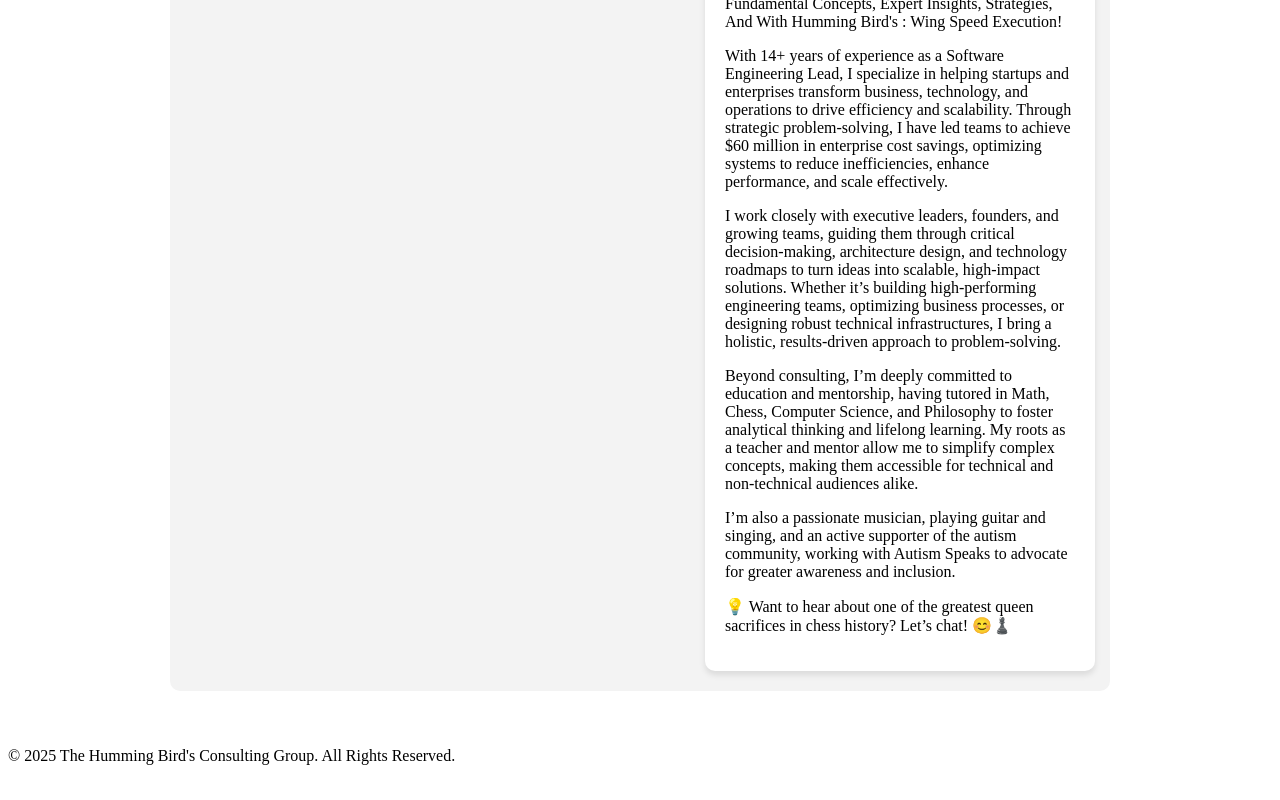
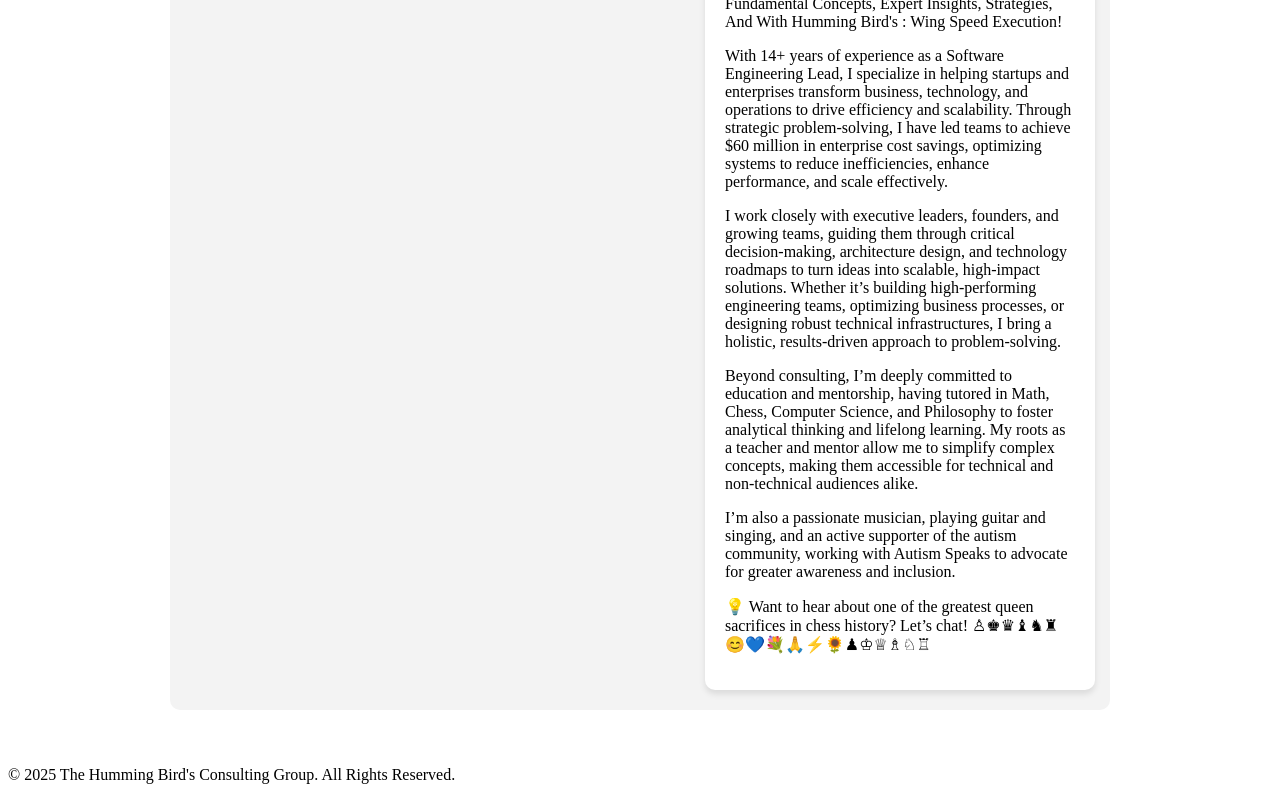
Before and after one commit to Karthik-SS/Humming-Bird-Consulting, a React (Create React App) app: page /contact in a window 1280 px wide. Shown: the part 750-1550 px from the top of the page. Built offline with nearby package versions, Linux system fonts and the light colour scheme; the HTML template or start-up script is replaced by a standard one.

Commit message:
Modified FounderProfile With Happy & Chess Emojis

```diff
--- a/src/components/FounderProfile.jsx
+++ b/src/components/FounderProfile.jsx
@@ -37,7 +37,7 @@ function FounderProfile() {
           </p>
 
          <p className="mt-4 text-gray-700">
-           💡 Want to hear about one of the greatest queen sacrifices in chess history? Let’s chat! 😊♟️
+           💡 Want to hear about one of the greatest queen sacrifices in chess history? Let’s chat! ♙♚♛♝♞♜😊💙💐🙏⚡🌻♟♔♕♗♘♖
          </p>
         </div>
     );
```
